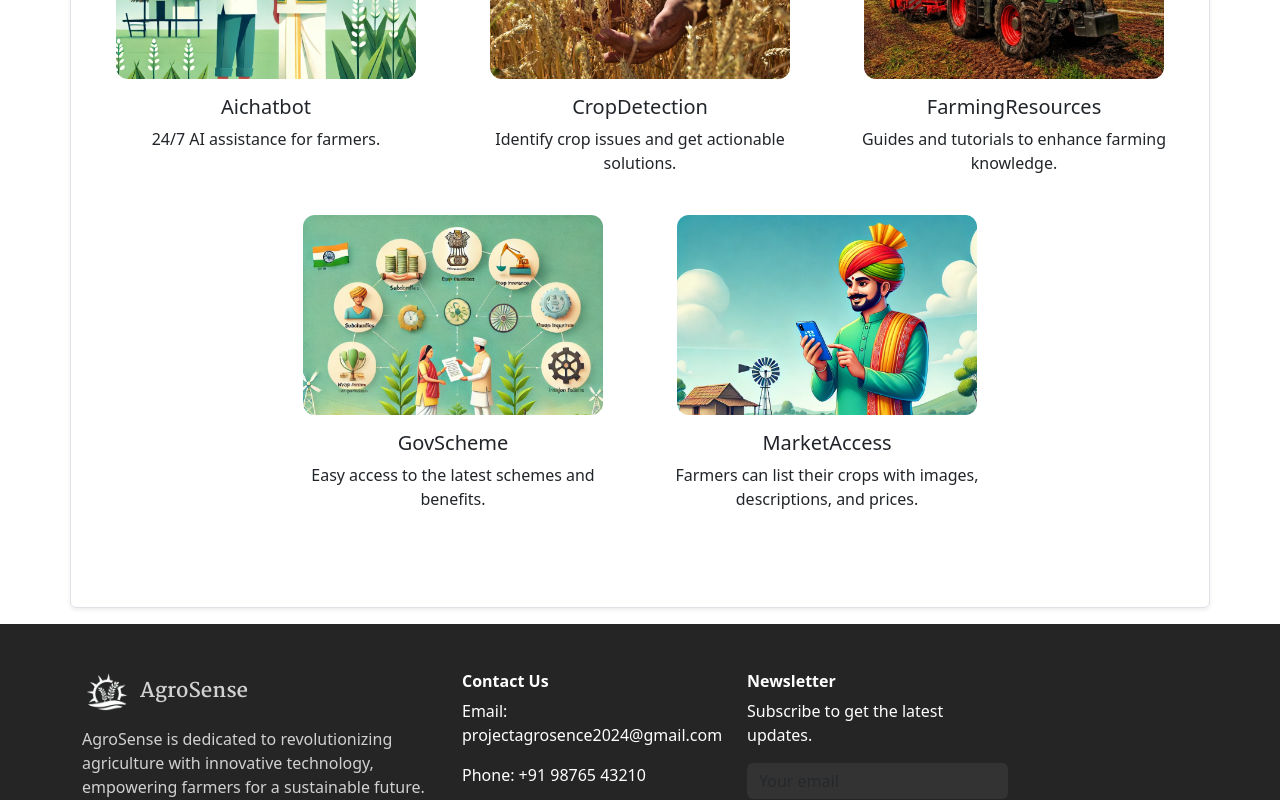
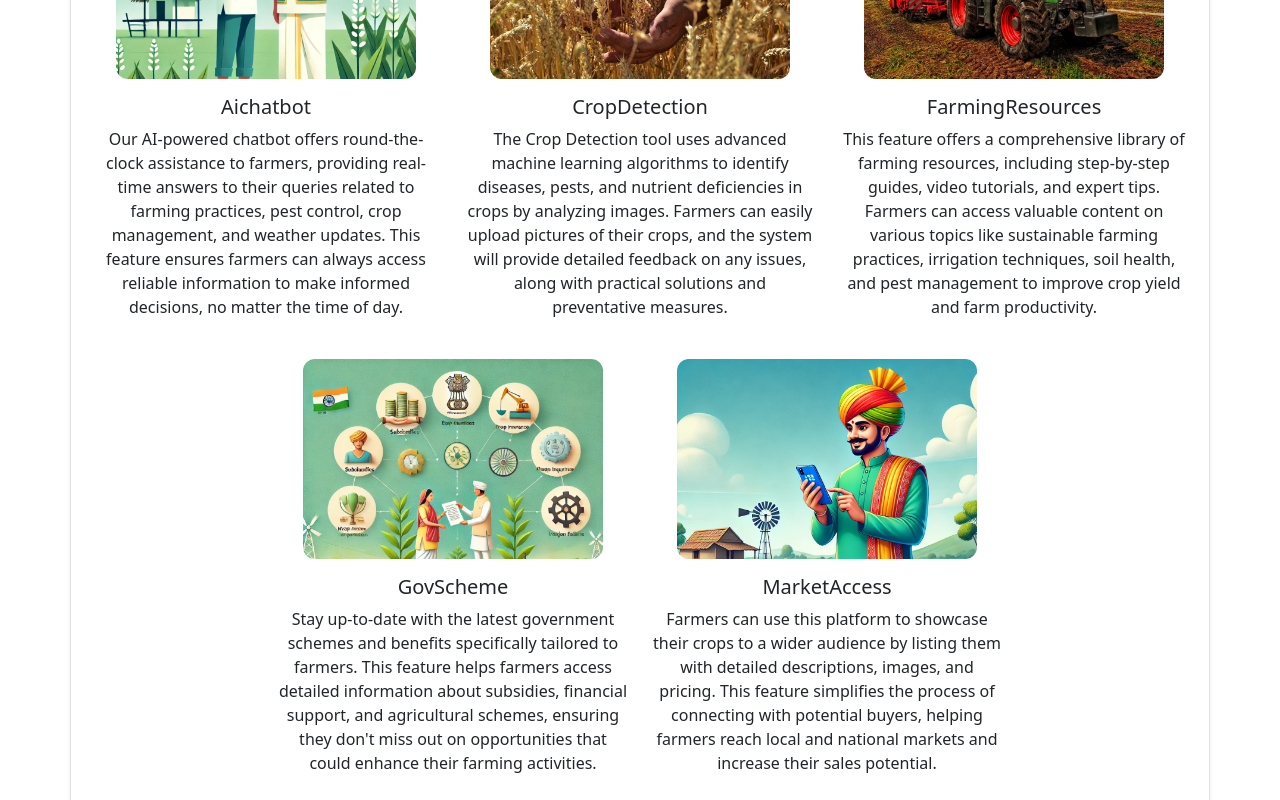
Before and after one commit to AgroSence/AgroSence, a React (Vite) app in the folder agrosence/: page /Home in a window 1280 px wide. Shown: the part 1360-2160 px from the top of the page. Built offline with nearby package versions, Linux system fonts and the light colour scheme.

Commit message:
Updating Feature Card in Home Page

```diff
--- a/agrosence/components/home/Features.jsx
+++ b/agrosence/components/home/Features.jsx
@@ -7,28 +7,27 @@ const Features = () => {
     {
       image: `${resource.Aichatbot.src}`,
       title: `${resource.Aichatbot.alt}`,
-      description: "24/7 AI assistance for farmers."
+      description: "Our AI-powered chatbot offers round-the-clock assistance to farmers, providing real-time answers to their queries related to farming practices, pest control, crop management, and weather updates. This feature ensures farmers can always access reliable information to make informed decisions, no matter the time of day."
     },
     {
       image: `${resource.CropDetection.src}`,
       title: `${resource.CropDetection.alt}`,
-      description: "Identify crop issues and get actionable solutions."
+      description: "The Crop Detection tool uses advanced machine learning algorithms to identify diseases, pests, and nutrient deficiencies in crops by analyzing images. Farmers can easily upload pictures of their crops, and the system will provide detailed feedback on any issues, along with practical solutions and preventative measures."
     },
     {
       image: `${resource.FarmingResources.src}`,
       title: `${resource.FarmingResources.alt}`,
-      description: "Guides and tutorials to enhance farming knowledge."
+      description: "This feature offers a comprehensive library of farming resources, including step-by-step guides, video tutorials, and expert tips. Farmers can access valuable content on various topics like sustainable farming practices, irrigation techniques, soil health, and pest management to improve crop yield and farm productivity."
     },
     {
       image: `${resource.GovScheme.src}`,
       title: `${resource.GovScheme.alt}`,
-      description: "Easy access to the latest schemes and benefits."
+      description: "Stay up-to-date with the latest government schemes and benefits specifically tailored to farmers. This feature helps farmers access detailed information about subsidies, financial support, and agricultural schemes, ensuring they don't miss out on opportunities that could enhance their farming activities."
     },
     {
       image: `${resource.MarketAccess.src}`,
       title: `${resource.MarketAccess.alt}`,
-      description:
-        "Farmers can list their crops with images, descriptions, and prices."
+      description: "Farmers can use this platform to showcase their crops to a wider audience by listing them with detailed descriptions, images, and pricing. This feature simplifies the process of connecting with potential buyers, helping farmers reach local and national markets and increase their sales potential."
     }
   ];
 
```
Also changed, not shown: agrosence/components/home/FeatureCard.jsx (line endings or trailing spaces).
